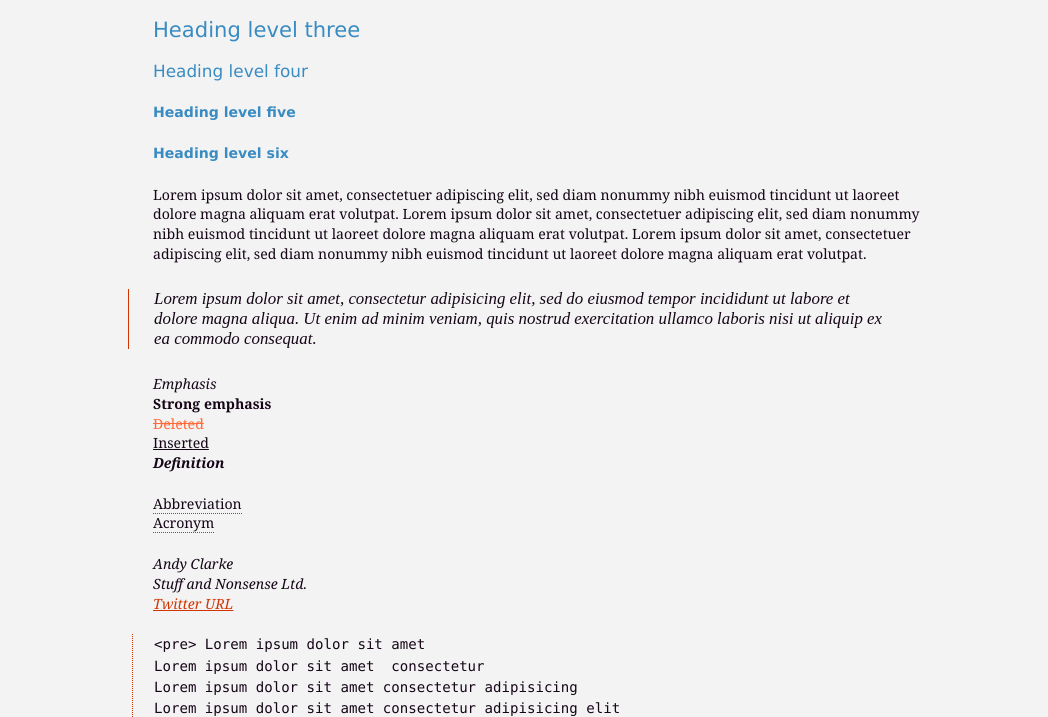
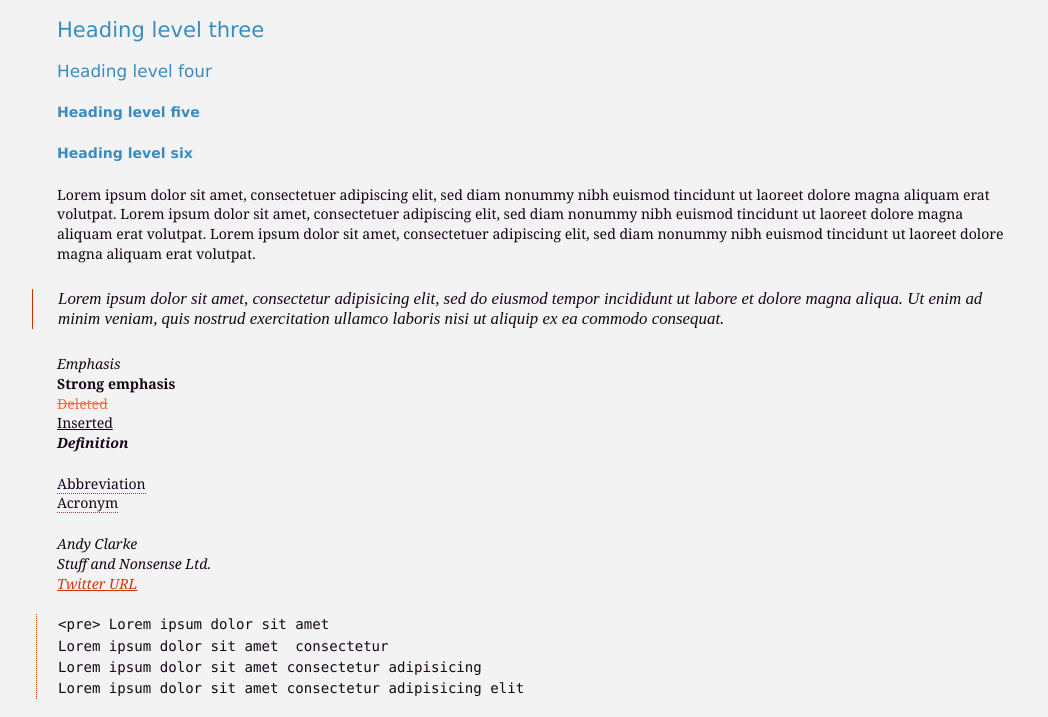
Before and after one commit to sturobson/Universal-IE7, a plain HTML site: page Universal-IE7.html in a window 1280 px wide. Shown: the part 232-949 px from the top of the page, without its empty margins (103-1151 px from the left). Drawn offline with Linux system fonts and the light colour scheme.

Commit message:
adds min-width

```diff
--- a/CSS/universal-IE7.css
+++ b/CSS/universal-IE7.css
@@ -52,6 +52,7 @@ body {
   width: 60%;
   /* http://www.cameronmoll.com/archives/000892.html */
   width: expression(document.body.clientWidth < 640? "640px" : document.body.clientWidth > 120? "120em" : "auto");
+  min-width: 960px;
   margin: 0 auto;
   padding: 2em 0;
   font: 88% Georgia, Times, "Times New Roman", serif;
```
